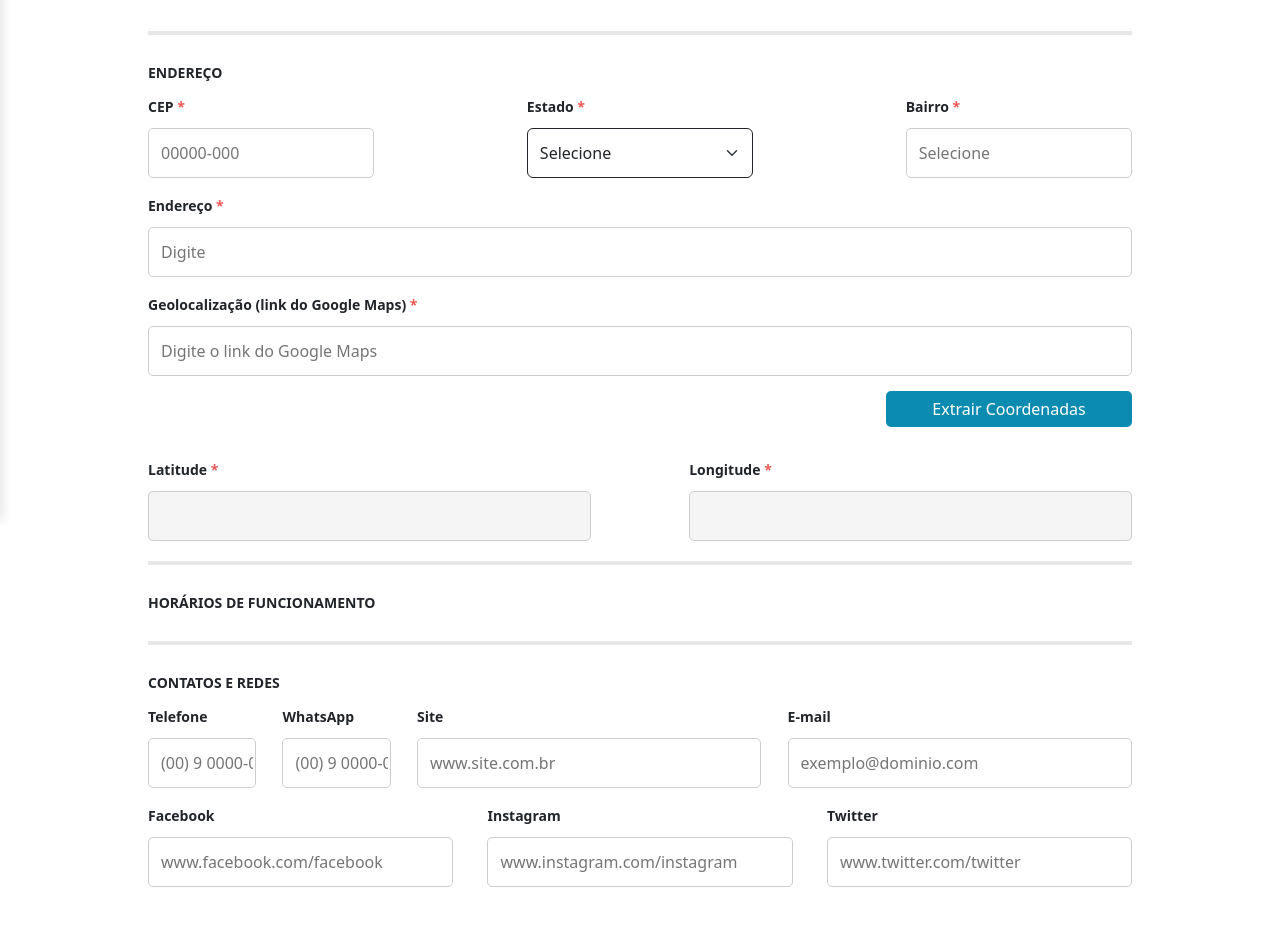
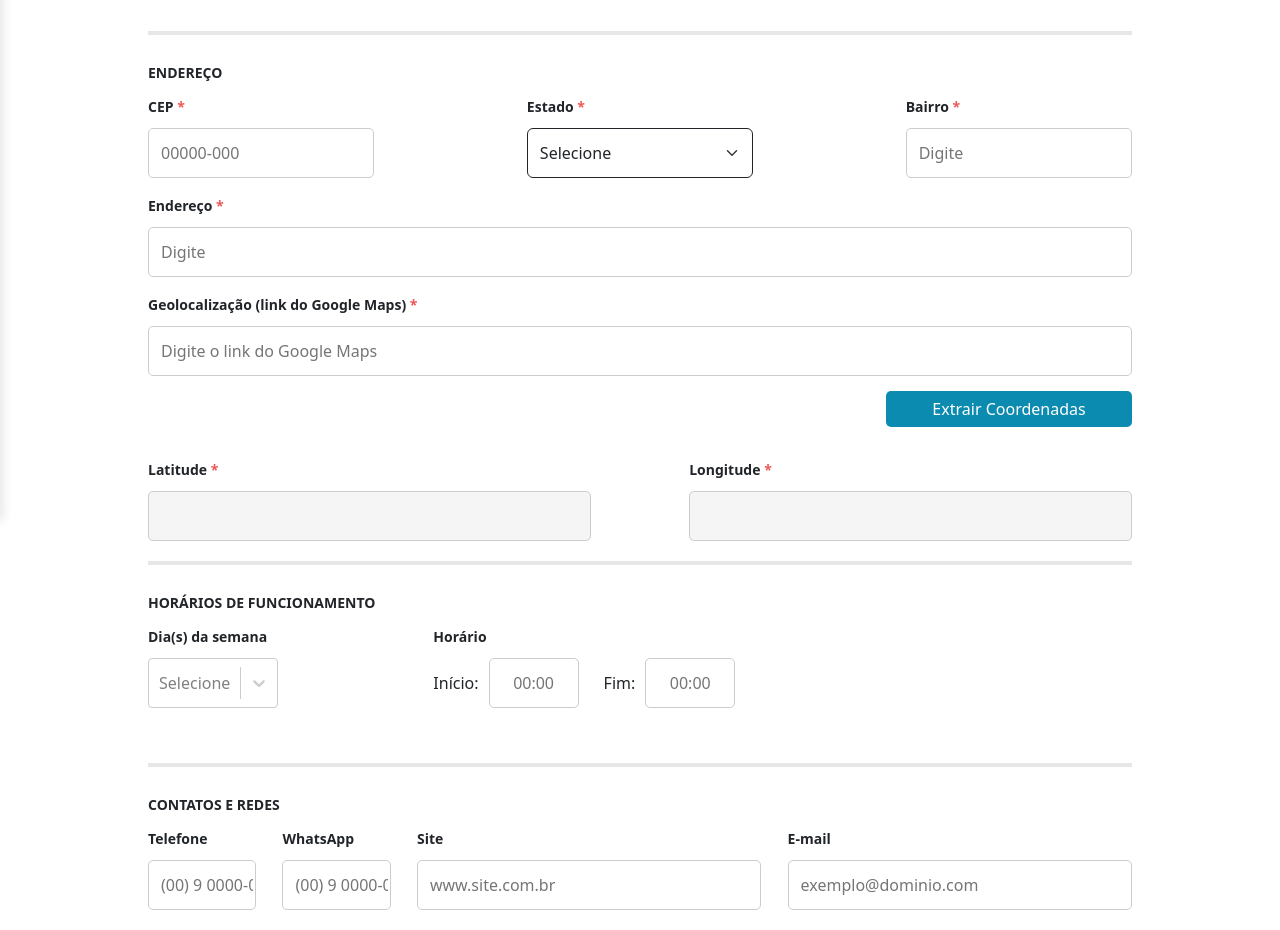
Before and after one commit to Thiago-Cerq/Front_Abrigamento, a React (Vite) app in the folder ESV-Front/: page /modulo-abrigamento-temporario-cadastro in a window 1280 px wide. Shown: the part 360-1290 px from the top of the page. Built offline with nearby package versions, Linux system fonts and the light colour scheme.

Commit message:
horarios de funcionamento

```diff
--- a/ESV-Front/src/Pages/abrigamento-temporario-cadastro/abrigamento-temporario-cadastro.css
+++ b/ESV-Front/src/Pages/abrigamento-temporario-cadastro/abrigamento-temporario-cadastro.css
@@ -29,9 +29,23 @@
     border-radius: 5px;
 }
 
+.question-bar-hour {
+    margin-bottom: 30px;
+    text-align: center;
+    width: 90px;
+    height: 50px;
+    font-size: 16px;
+    border: 1px solid #ccc;
+    border-radius: 5px;
+}
+
 .flex-bar {
     display: flex;
     justify-content: space-between;
+}
+
+.flex-bar-multiselect {
+    display: flex;
 }
 
 .flex-search-bar-4 {
@@ -42,6 +56,33 @@
     height: 50px;
     border-color: #ccc;
     border: 1px solid;
+}
+
+.multi-select {
+    position: relative;
+    justify-self: left;
+    line-height: 36px;
+    font-size: 400;
+}
+
+.flex-search-bar-multiselect {
+    min-width: 25%;
+}
+
+.bar-hour {
+    margin-left: 4%;
+}
+
+.flex-bar-hour {
+    position: relative;
+    margin-left: 25px;
+    top: 34px
+}
+
+.subtitle-hour {
+    position: relative;
+    bottom: 7px;
+    margin-right: 10px;
 }
 
 .flex-search-bar-3 {
@@ -74,6 +115,7 @@
 }
 
 .flex-search-bar-c1{
+    position: relative;
     width: 50%;
     height: 50px;
     margin-right: 5%;
--- a/ESV-Front/src/Pages/abrigamento-temporario-cadastro/abrigamento-temporario-cadastro.tsx
+++ b/ESV-Front/src/Pages/abrigamento-temporario-cadastro/abrigamento-temporario-cadastro.tsx
@@ -6,6 +6,7 @@ import { yupResolver } from "@hookform/resolvers/yup"
 import * as yup from "yup"
 import { useNavigate } from 'react-router';
 import { Link } from 'react-router-dom';
+import Select from 'react-select';
 //import Url from "../../Components/Url/url2";
 
 const schema = yup
@@ -50,6 +51,50 @@ const extractCoordinatesFromUrl = (url: string) => {
   }
 };
 
+const diasDaSemana = [
+    { value: 'segunda', label: 'Segunda' },
+    { value: 'terca', label: 'Terça' },
+    { value: 'quarta', label: 'Quarta' },
+    { value: 'quinta', label: 'Quinta' },
+    { value: 'sexta', label: 'Sexta' },
+    { value: 'sabado', label: 'Sábado' },
+    { value: 'domingo', label: 'Domingo' },
+]
+
+const multiSelectStyles = {
+    control: (styles: object) => ({...styles, backgroundColor: 'white'}),
+    multiValue: (styles: object) => {
+        return {
+            ...styles,
+            alignItems: 'center',
+            fontSize: 18,
+            height: 35,
+            fontWeight: 500,
+            backgroundColor: '#0C8BB0',
+            color: '#fff'
+        }
+    },
+    multiValueLabel: (styles: object) => {
+        return {
+            ...styles,
+            color: '#fff'
+        }
+    },
+    multiValueRemove: (styles: object) => {
+        return {
+            ...styles,
+            height: 35,
+            borderRadius: 0,
+            color: '#fff',
+            cursor: 'pointer',
+            ':hover': {
+                color: '#0C8BB0',
+                backgroundColor: '#D4D4D4'
+            }
+        }
+    }
+}
+
 
 function AbrigamentoCadastro() {
 
@@ -58,7 +103,7 @@ function AbrigamentoCadastro() {
     const getEstado = () => {
         axios.get("../../../esv.stg.cloud.cnj.jus.br.estados.json")
         .then((response) => {
-            setEstado(response.data.content)
+            setEstado(response.data.content.nome[0])
             console.log("A requisição foi um sucesso!")
         })
         .catch(() => {
@@ -148,7 +193,7 @@ function AbrigamentoCadastro() {
                             <h2 className='subtitle-question'>Estado <b className='asterisco'>*</b></h2>
                             <select className="form-select" aria-label="Select estado">
                                 <option defaultValue={0}>Selecione</option>
-                                {estado.map((object, id) =>
+                                {estado.map((id) =>
                                     <option value={id}>{id}</option>
                                 )}
                             </select>
@@ -162,7 +207,7 @@ function AbrigamentoCadastro() {
                                     className={`question-bar ${errors.bairro ? 'error-input' : ''}`}
                                     {...register('bairro', { required: true })}
                                     type="text"
-                                    placeholder="Selecione"
+                                    placeholder="Digite"
                                 />
                             </form>
                         </div>
@@ -216,6 +261,34 @@ function AbrigamentoCadastro() {
 
                     <div className='heavy-line'></div>
                     <h2 className='subtitle-question'>HORÁRIOS DE FUNCIONAMENTO</h2>
+
+                    <div className='flex-bar-multiselect'>
+                        <div className="flex-search-bar-multiselect">
+                            <h2 className='subtitle-question'>Dia(s) da semana</h2>
+                            <Select isMulti options={diasDaSemana} className='multi-select' placeholder = "Selecione"
+                            styles={multiSelectStyles}/>
+                        </div>
+
+                        <div className='bar-hour'>
+                            <h2 className='subtitle-question'>Horário</h2>
+
+                            <form>
+                            <p className='subtitle-hour'>Início:</p>
+                                <input type="text" placeholder="00:00" className='question-bar-hour'/>
+                            </form>
+                        </div>
+
+                        <div className='flex-bar-hour'>
+                            <form>
+                            <p className='subtitle-hour'>Fim:</p>
+                                <input type="text" placeholder="00:00" className='question-bar-hour'/>
+                            </form>
+                        </div>
+
+                    </div>
+
+
+
 
                     <div className='heavy-line'></div>
                     <h2 className='subtitle-question'>CONTATOS E REDES</h2>
--- a/package.json
+++ b/package.json
@@ -4,6 +4,7 @@
     "axios": "^1.6.7",
     "react-hook-form": "^7.50.1",
     "react-router-dom": "^6.22.0",
+    "react-select": "^5.8.0",
     "yup": "^1.3.3"
   },
   "devDependencies": {
```
Also changed, not shown: 2 other files (tests, documents, lock files or other folders).
